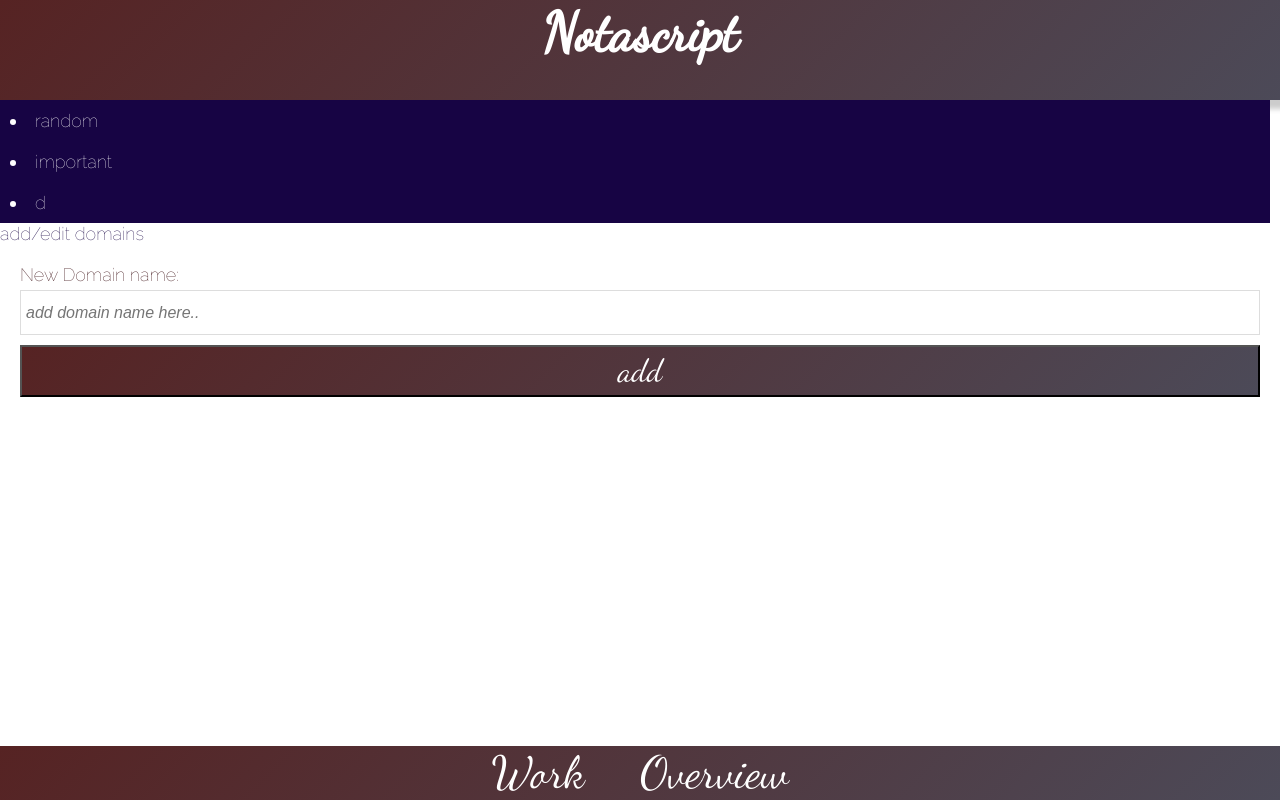
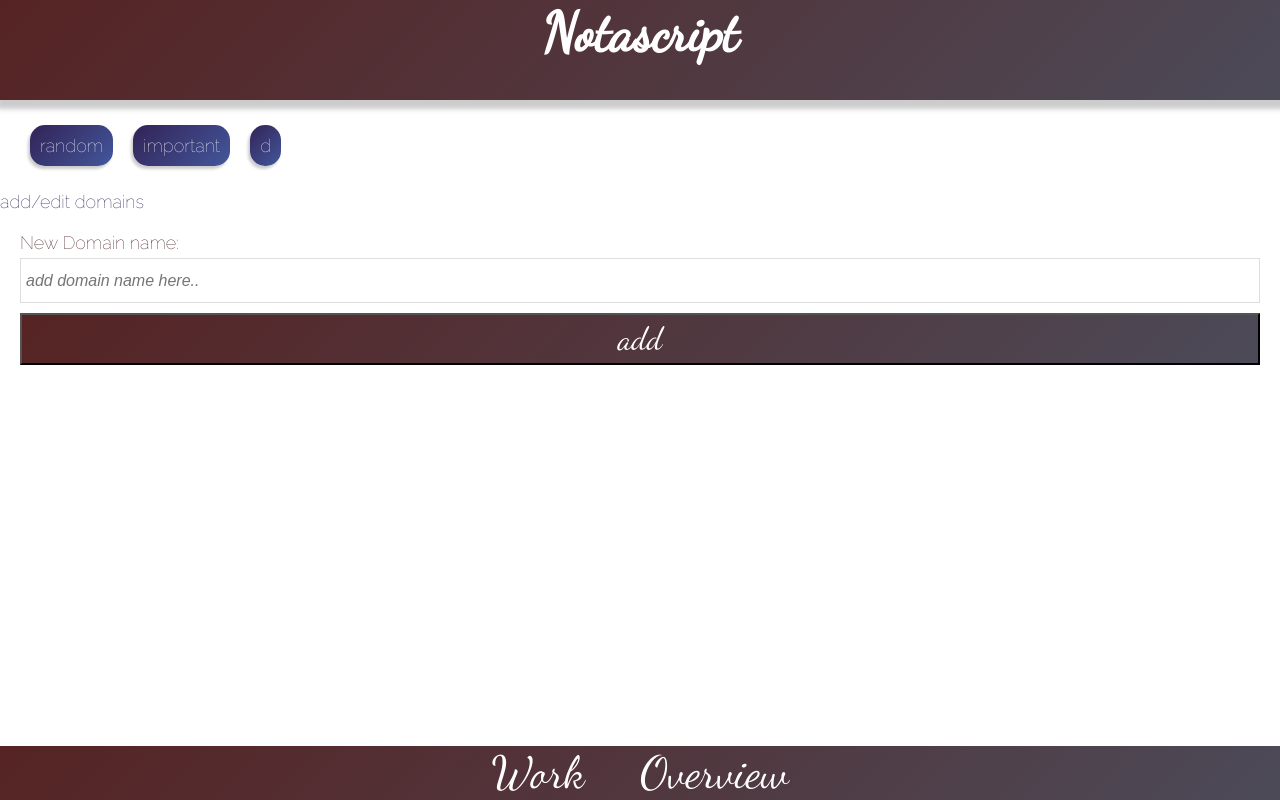
Before and after one commit to PLN-SHAH/notascript, a React (Create React App) app in the folder notascript/: page /domains in a window 1280 px wide. Built offline with nearby package versions, Linux system fonts and the light colour scheme.

Commit message:
outsource stylings add redirect to create

```diff
--- a/notascript/src/app/App.js
+++ b/notascript/src/app/App.js
@@ -64,7 +64,9 @@ export default class App extends Component {
 			documents: [newDocument, ...this.state.documents]
 		});
 
-		history.replace('/overview');
+		if (history) {
+			history.replace('/overview');
+		}
 	}
 
 	addDomain(domainName) {
--- a/notascript/src/domains/DomainsPage.js
+++ b/notascript/src/domains/DomainsPage.js
@@ -8,6 +8,12 @@ const StyledInput = styled(Input)``;
 const StyledForm = styled(Formular)``;
 const StyledLabel = styled(Label)``;
 const StyledButton = styled(Button)``;
+const StyledDomainList = styled.ul`
+	margin: 20px;
+	list-style: none;
+	padding: 0;
+	display: flex;
+`;
 
 export default function DomainsPage({ domainList, onFormSubmit }) {
 	function handleSubmit(event) {
@@ -20,7 +26,9 @@ export default function DomainsPage({ domainList, onFormSubmit }) {
 	}
 	return (
 		<>
-			<DomainList domainList={domainList} />
+			<StyledDomainList>
+				<DomainList domainList={domainList} />
+			</StyledDomainList>
 			<section>add/edit domains</section>
 			<StyledForm onSubmit={handleSubmit}>
 				<StyledLabel htmlFor='name'>New Domain name: </StyledLabel>
--- a/notascript/src/edit/EditForm.js
+++ b/notascript/src/edit/EditForm.js
@@ -3,19 +3,11 @@ import PropType from 'prop-types';
 import React, { useState } from 'react';
 import Select from 'react-select';
 
-const StyledForm = styled.form`
-	display: grid;
-	padding: 20px;
-`;
+import { Formular, Input, Button } from '../misc/Style.js';
 
-const StyledInput = styled.input`
-	border: 1px solid #ddd;
-	font-size: 1rem;
-	margin-bottom: 10px;
-	padding-left: 5px;
-	font-style: italic;
-	height: 45px;
-`;
+const StyledInput = styled(Input)``;
+const StyledForm = styled(Formular)``;
+const StyledButton = styled(Button)``;
 
 const StyledTextarea = styled.textarea`
 	border: 1px solid #ddd;
@@ -24,15 +16,6 @@ const StyledTextarea = styled.textarea`
 	padding-left: 5px;
 	font-style: italic;
 	min-height: 45px;
-`;
-
-const StyledButton = styled.button`
-	background: linear-gradient(135deg, #562323, #4c4a58);
-	padding: 5px;
-	color: white;
-	font-family: 'Dancing Script', cursive;
-	font-size: 2rem;
-	text-align: center;
 `;
 
 export default function EditForm({
--- a/notascript/src/misc/Style.js
+++ b/notascript/src/misc/Style.js
@@ -36,8 +36,10 @@ export const Title = styled.h4`
 `;
 
 export const DomainTag = styled.li`
-	margin-right: 10px;
-	background-color: #170444;
+	margin: 5px 10px;
+	background: linear-gradient(135deg, #322356, #43579c);
+	border-radius: 15px;
+	box-shadow: -2px 3px 3px 0 #ccc;
 	color: white;
 	padding: 10px;
 `;
```
